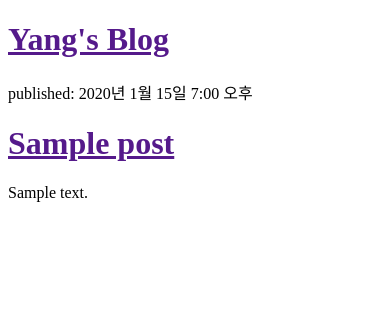
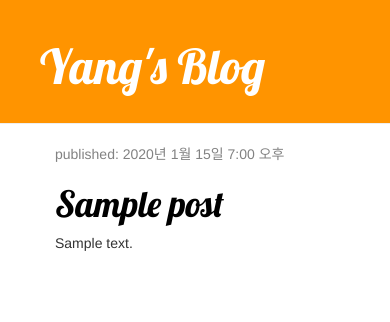
Before and after one commit to Pirogramming-20/YangHyeon, a Django app: page / in a window 390 px wide. Shown: the top 322 px of the page. Run offline with Django 5.2, Linux system fonts and the light colour scheme; tables that the repository leaves empty hold one stand-in row (values such as "Sample post"); some libraries are stand-ins or nearby versions.

Commit message:
CSS - 예쁘게 만들기

```diff
--- /dev/null
+++ b/djangogirls/blog/static/css/blog.css
@@ -0,0 +1,56 @@
+.page-header {
+  background-color: #ff9400;
+  margin-top: 0;
+  padding: 20px 20px 20px 40px;
+}
+
+.page-header h1,
+.page-header h1 a,
+.page-header h1 a:visited,
+.page-header h1 a:active {
+  color: #ffffff;
+  font-size: 36pt;
+  text-decoration: none;
+}
+
+.content {
+  margin-left: 40px;
+}
+
+h1,
+h2,
+h3,
+h4 {
+  font-family: "Lobster", cursive;
+}
+
+.date {
+  color: #828282;
+}
+
+.save {
+  float: right;
+}
+
+.post-form textarea,
+.post-form input {
+  width: 100%;
+}
+
+.top-menu,
+.top-menu:hover,
+.top-menu:visited {
+  color: #ffffff;
+  float: right;
+  font-size: 26pt;
+  margin-right: 20px;
+}
+
+.post {
+  margin-bottom: 70px;
+}
+
+.post h1 a,
+.post h1 a:visited {
+  color: #000000;
+}
--- a/djangogirls/blog/templates/blog/post_list.html
+++ b/djangogirls/blog/templates/blog/post_list.html
@@ -1,20 +1,46 @@
+{% load static %}
 <!DOCTYPE html>
 <html lang="en">
   <head>
     <meta charset="UTF-8" />
     <meta name="viewport" content="width=device-width, initial-scale=1.0" />
     <title>Yang's Blog</title>
+    <link
+      rel="stylesheet"
+      href="//maxcdn.bootstrapcdn.com/bootstrap/3.2.0/css/bootstrap.min.css"
+    />
+    <link
+      rel="stylesheet"
+      href="//maxcdn.bootstrapcdn.com/bootstrap/3.2.0/css/bootstrap-theme.min.css"
+    />
+    <link rel="stylesheet" href="{% static 'css/blog.css' %}" />
+    <link
+      href="//fonts.googleapis.com/css?family=Lobster&subset=latin,latin-ext"
+      rel="stylesheet"
+      type="text/css"
+    />
   </head>
   <body>
-    <div>
-      <h1><a href="">Yang's Blog</a></h1>
+    <div class="page-header">
+      <h1>
+        <a href="/">Yang's Blog</a>
+      </h1>
     </div>
-    {% for post in posts %}
-    <div>
-      <p>published: {{ post.published_date }}</p>
-      <h1><a href="">{{ post.title }}</a></h1>
-      <p>{{ post.text|linebreaksbr }}</p>
+
+    <div class="content container">
+      <div class="row">
+        <div class="col-md-8">
+          {% for post in posts %}
+          <div class="post">
+            <div class="date">
+              <p>published: {{ post.published_date }}</p>
+            </div>
+            <h1><a href="">{{ post.title }}</a></h1>
+            <p>{{ post.text|linebreaksbr }}</p>
+          </div>
+          {% endfor %}
+        </div>
+      </div>
     </div>
-    {% endfor %}
   </body>
 </html>
```
Also changed, not shown: djangogirls/README.Md.
